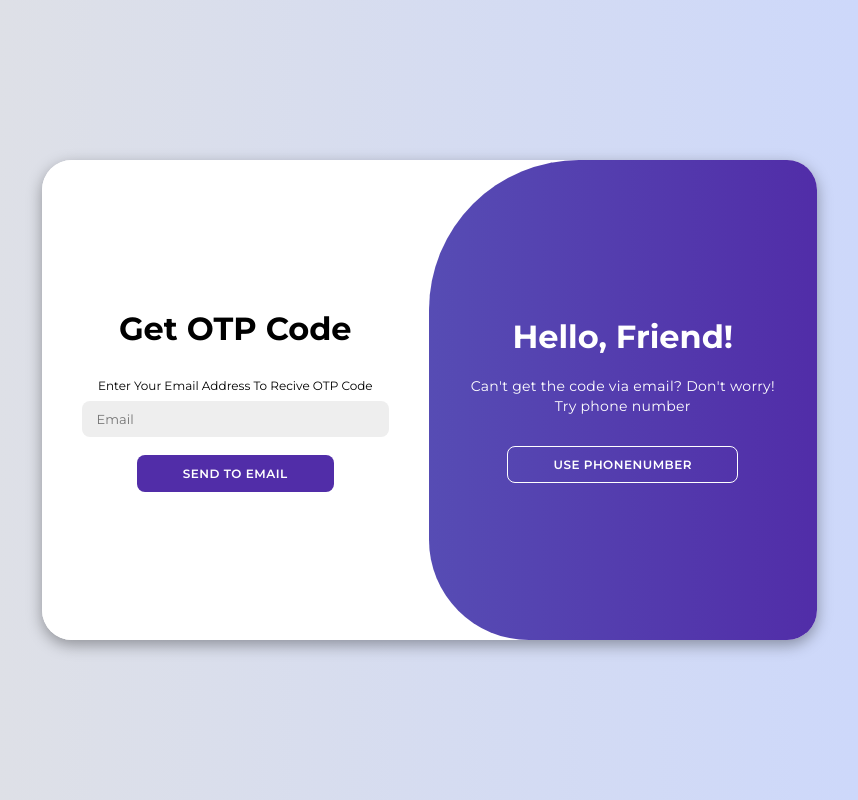
After one commit to ERFouX/login-form, a PHP site: page /otp.php in a window 1280 px wide. The commit adds this page. Shown: the whole page, without its empty margins (211-1069 px from the left). Run offline with PHP 8.4, Linux system fonts and the light colour scheme.

Commit message:
Add Otp Method(UI Only)

```diff
--- /dev/null
+++ b/otp.php
@@ -0,0 +1,47 @@
+<html lang="pt-BR">
+<head>
+  <meta charset="UTF-8">
+  <meta http-equiv="X-UA-Compatible" content="IE=edge">
+  <link rel="stylesheet" href="https://cdnjs.cloudflare.com/ajax/libs/font-awesome/6.4.2/css/all.min.css" integrity="sha512-z3gLpd7yknf1YoNbCzqRKc4qyor8gaKU1qmn+CShxbuBusANI9QpRohGBreCFkKxLhei6S9CQXFEbbKuqLg0DA==" crossorigin="anonymous" referrerpolicy="no-referrer" />
+  <meta name="viewport" content="width=device-width, initial-scale=1.0">
+  <title>OTP</title>
+  <link rel="stylesheet" href="./assets/css/style.css">
+</head>
+
+<body>
+<div class="container" id="container">
+    <div class="form-container sign-up">
+      <form>
+        <h1 style="margin-bottom: 30px;">Get OTP Code</h1>
+        <span>Enter Your Phone Number To Recive OTP Code</span>
+        <input type="text" placeholder="PhoneNumber">
+            <button>Send To PhoneNumber</button>
+        </form>
+    </div>
+    <div class="form-container sign-in">
+      <form>
+        <h1 style="margin-bottom: 30px;">Get OTP Code</h1>
+        <span>Enter Your Email Address To Recive OTP Code</span>
+        <input type="email" placeholder="Email">
+        <button>Send To Email</button>
+      </form>
+    </div>
+
+    <div class="toggle-container">
+      <div class="toggle">
+        <div class="toggle-panel toggle-left">
+          <h1>Welcome Back!</h1>
+          <p>Register with your Personal details to use all of site features</p>
+          <button class="hidden" id="login">Use Email</button>
+        </div>
+        <div class="toggle-panel toggle-right">
+          <h1>Hello, Friend!</h1>
+          <p>Can't get the code via email? Don't worry! Try phone number</p>
+          <button class="hidden" id="register">Use PhoneNumber</button>
+        </div>
+      </div>
+    </div>
+  </div>
+</body>
+<script src="./assets/scripts/script.js"></script>
+</html>
```
Also changed, not shown: index.php (+8 -4 lines).
